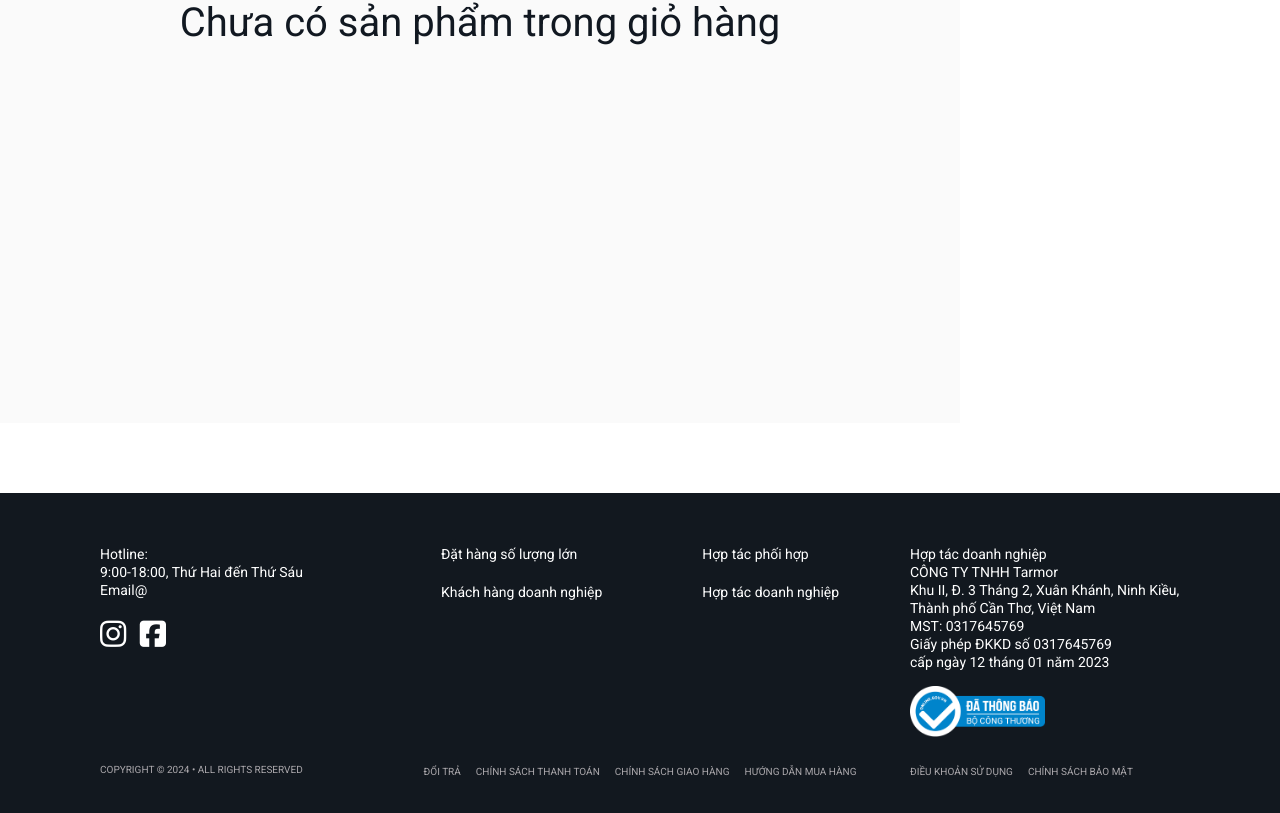
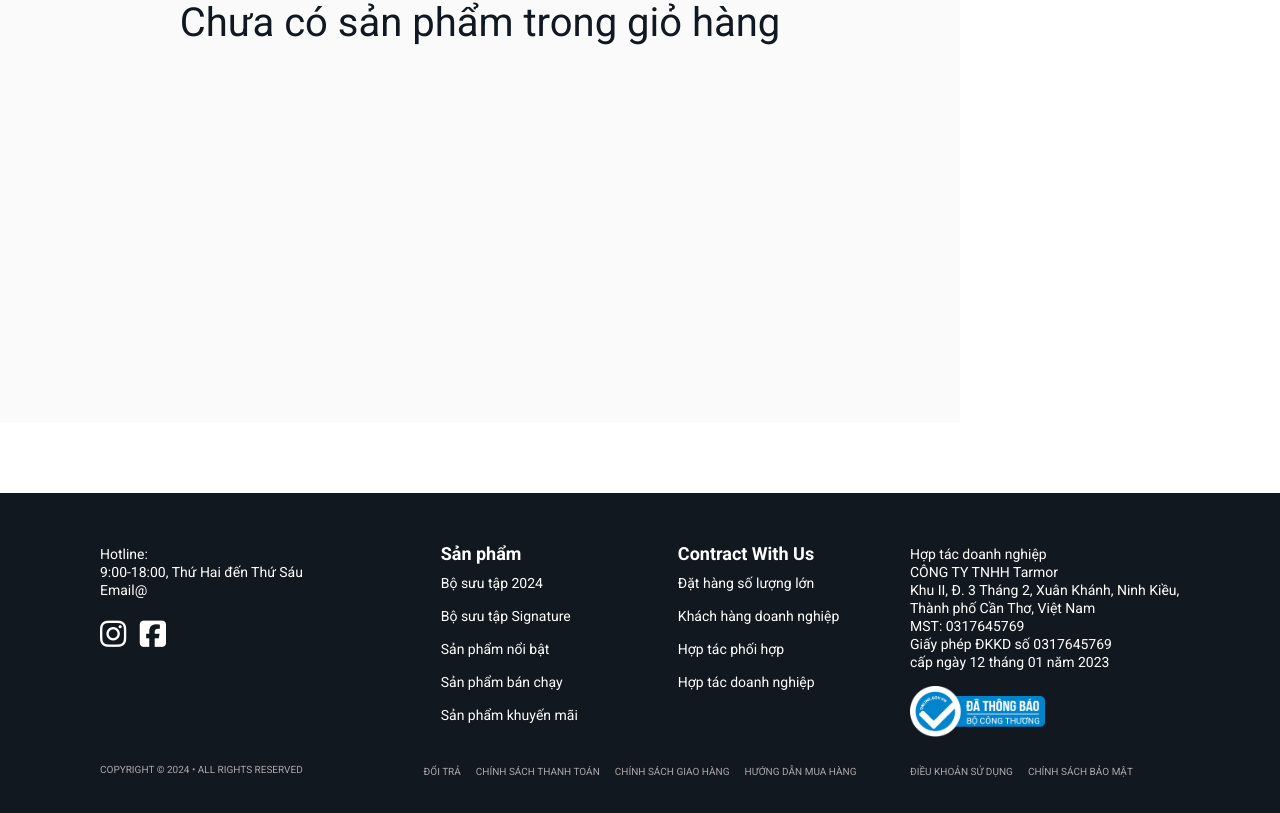
Before and after one commit to LetMCode/Project-CT188, a website: page src/pages/Cart/index.html in a window 1280 px wide. Shown: the part 447-1260 px from the top of the page. Drawn offline with nearby package versions, Linux system fonts and the light colour scheme; no server answers.

Commit message:
Update - Footer

```diff
--- a/src/Layout/DefaultLayout/Footer.js
+++ b/src/Layout/DefaultLayout/Footer.js
@@ -21,15 +21,22 @@ function Footer (){
                     </li>
                     <li class="item-footer item-footer__center">
                         <div class="item-footer__center-content">
+                            <label class="item-footer__center-label">Sản phẩm</label>
                             <ul>
-                                <a href="#!" class="">Đặt hàng số lượng lớn</a>
-                                <a href="#!" class="">Khách hàng doanh nghiệp</a>
+                                <a href="#!" class="">Bộ sưu tập 2024</a>
+                                <a href="#!" class="">Bộ sưu tập Signature</a>
+                                <a href="#!" class="">Sản phẩm nổi bật</a>
+                                <a href="#!" class="">Sản phẩm bán chạy</a>
+                                <a href="#!" class="">Sản phẩm khuyến mãi</a>
                             </ul>
                         </div>
                         <div class="item-footer__center-content">
+                            <label class="item-footer__center-label">Contract With Us</label>
                             <ul>
-                                <a href="#!" class="">Hợp tác phối hợp</a>
-                                <a href="#!" class="">Hợp tác doanh nghiệp</a>
+                                <li><a href="#!" class="">Đặt hàng số lượng lớn</a></li>
+                                <li><a href="#!" class="">Khách hàng doanh nghiệp</a></li>
+                                <li><a href="#!" class="">Hợp tác phối hợp</a></li>
+                                <li><a href="#!" class="">Hợp tác doanh nghiệp</a></li>
                             </ul>
                         </div>
                     </li>
--- a/src/Layout/DefaultLayout/FooterStyles.css
+++ b/src/Layout/DefaultLayout/FooterStyles.css
@@ -37,9 +37,14 @@ footer * {
     display: flex;
     flex-direction: column;
     align-items: start;
-    gap: 20px;
+    margin-top: 10px;
+    gap: 15px;
 }
 
+.item-footer__center-label{
+    font-size: 1.8rem;
+    font-weight: 700;
+}
 .item-footer__left{
     display: flex;
     flex-direction: column;
```
Also changed, not shown: index.html (+11 -4 lines), src/pages/Product/product.json (+1 -18 lines).
